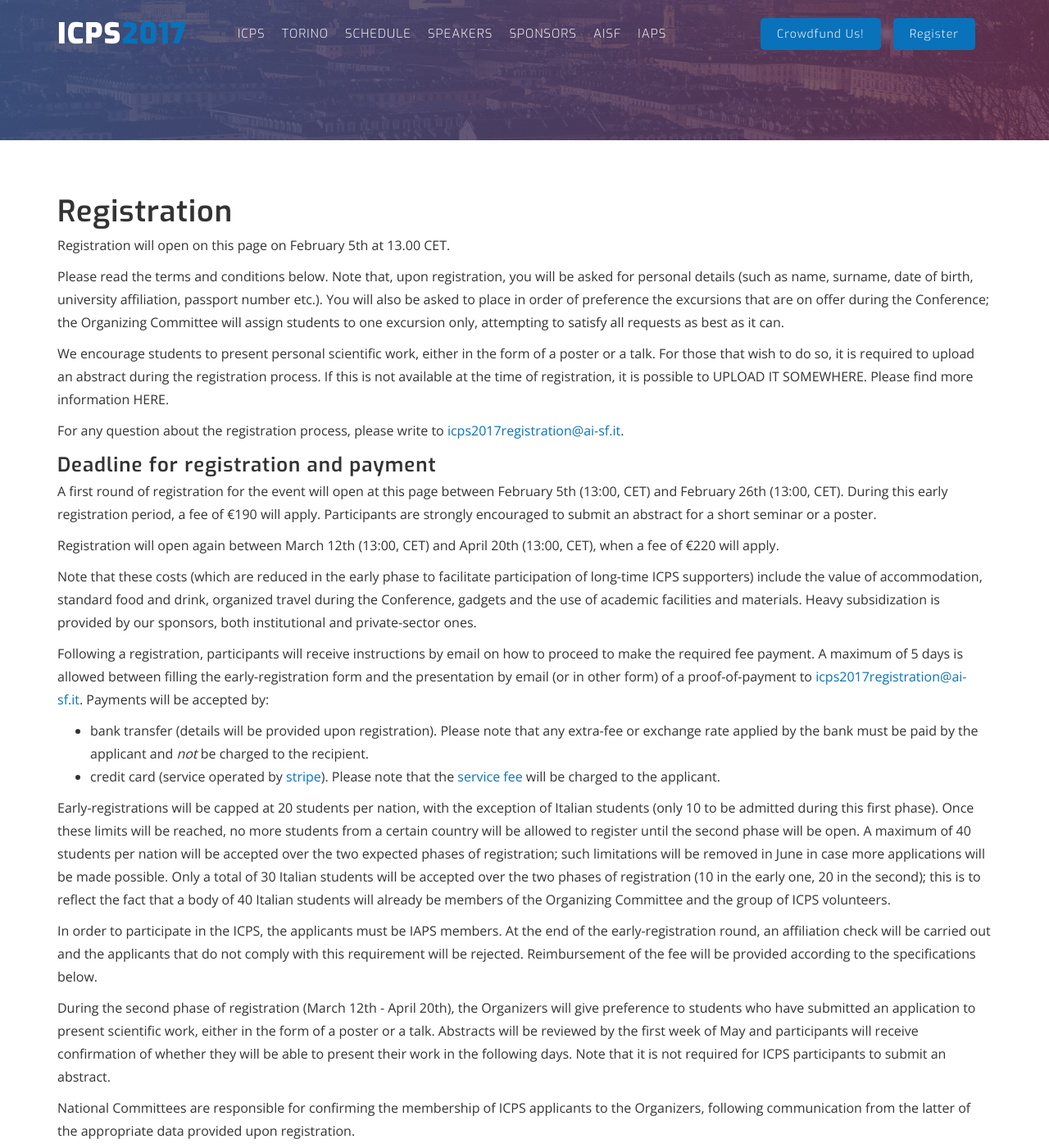
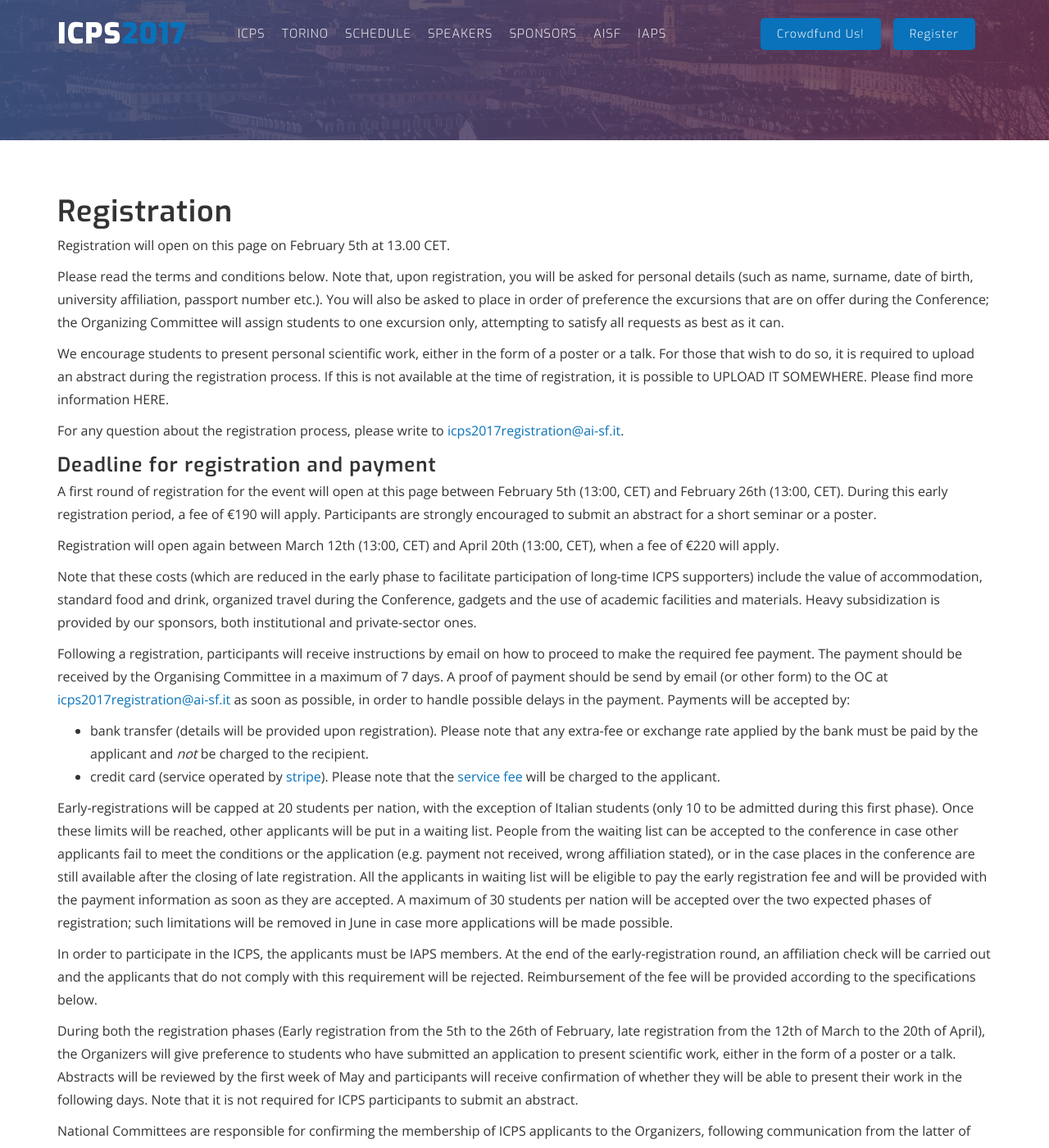
Before and after one commit to ICPS2017/ICPS2017.github.io, a Jekyll site: the page built from registration.html, in a window 1280 px wide and 1400 px high. Shown: the whole window at 82% size. Built offline with Jekyll 4.4.1, drawn with Linux system fonts in a browser that asks for light colours; nearby versions of some CDN libraries.

Commit message:
update terms and conditions

```diff
--- a/registration.html
+++ b/registration.html
@@ -18,14 +18,14 @@ permalink: /reg00
 a short seminar or a poster.</p>
       <p>Registration will open again between March 12th (13:00, CET) and April 20th (13:00, CET), when a fee of €220 will apply.<p>
       <p>Note that these costs (which are reduced in the early phase to facilitate participation of long-time ICPS supporters) include the value of accommodation, standard food and drink, organized travel during the Conference, gadgets and the use of academic facilities and materials. Heavy subsidization is provided by our sponsors, both institutional and private-sector ones.</p>
-      <p>Following a registration, participants will receive instructions by email on how to proceed to make the required fee payment. A maximum of 5 days is allowed between filling the early-registration form and the presentation by email (or in other form) of a proof-of-payment to <a href="mailto:icps2017registration@ai-sf.it">icps2017registration@ai-sf.it</a>. Payments will be accepted by:
+      <p>Following a registration, participants will receive instructions by email on how to proceed to make the required fee payment. The payment should be received by the Organising Committee in a maximum of 7 days. A proof of payment should be send by email (or other form) to the OC at <a href="mailto:icps2017registration@ai-sf.it">icps2017registration@ai-sf.it</a> as soon as possible, in order to handle possible delays in the payment. Payments will be accepted by:
 	<ul class="bigul">
 	  <li>bank transfer (details will be provided upon registration). Please note that any extra-fee or exchange rate applied by the bank must be paid by the applicant and <em>not</em> be charged to the recipient.</li>
 	  <li>credit card (service operated by <a href="https://stripe.com">stripe</a>). Please note that the <a href="https://stripe.com/it/pricing">service fee</a> will be charged to the applicant.</li>
       </ul></p>
-      <p>Early-registrations will be capped at 20 students per nation, with the exception of Italian students (only 10 to be admitted during this first phase). Once these limits will be reached, no more students from a certain country will be allowed to register until the second phase will be open. A maximum of 40 students per nation will be accepted over the two expected phases of registration; such limitations will be removed in June in case more applications will be made possible. Only a total of 30 Italian students will be accepted over the two phases of registration (10 in the early one, 20 in the second); this is to reflect the fact that a body of 40 Italian students will already be members of the Organizing Committee and the group of ICPS volunteers.</p>
+      <p>Early-registrations will be capped at 20 students per nation, with the exception of Italian students (only 10 to be admitted during this first phase). Once these limits will be reached, other applicants will be put in a waiting list. People from the waiting list can be accepted to the conference in case other applicants fail to meet the conditions or the application (e.g. payment not received, wrong affiliation stated), or in the case places in the conference are still available after the closing of late registration. All the applicants in waiting list will be eligible to pay the early registration fee and will be provided with the payment information as soon as they are accepted. A maximum of 30 students per nation will be accepted over the two expected phases of registration; such limitations will be removed in June in case more applications will be made possible.</p>
       <p>In order to participate in the ICPS, the applicants must be IAPS members. At the end of the early-registration round, an affiliation check will be carried out and the applicants that do not comply with this requirement will be rejected. Reimbursement of the fee will be provided according to the specifications below.</p>
-      <p>During the second phase of registration (March 12th - April 20th), the Organizers will give preference to students who have submitted an application to present scientific work, either in the form of a poster or a talk. Abstracts will be reviewed by the first week of May and participants will receive confirmation of whether they will be able to present their work in the following days. Note that it is not required for ICPS participants to submit an abstract.</p>
+      <p>During both the registration phases (Early registration from the 5th to the 26th of February, late registration from the 12th of March to the 20th of April), the Organizers will give preference to students who have submitted an application to present scientific work, either in the form of a poster or a talk. Abstracts will be reviewed by the first week of May and participants will receive confirmation of whether they will be able to present their work in the following days. Note that it is not required for ICPS participants to submit an abstract.</p>
       <p>National Committees are responsible for confirming the membership of ICPS applicants to the Organizers, following communication from the latter of the appropriate data provided upon registration.</p>
 
 
@@ -41,7 +41,6 @@ a short seminar or a poster.</p>
       <p>You accept that the organizing committee cannot be made responsible for the content of any talk, poster, workshop, excursion or similar activity, other than for those that are directly handled by it.</p>
       <p>You accept to sign a disclaimer, at your arrival, that relieves the Organizing Committee, IAPS and AISF from all responsibilities of any damage that you may cause in the Residences and in the Conference venues. You accept to give a deposit against any damage you may cause in the Residences. You will be refunded the total amount of the deposit at the end of the Conference, provided no damage has occurred, as specified in the disclaimer.</p>
       <p>You accept that, in case of cancellation by a participant, the Organizing Committee will provide a reimbursement only up to June 1st. Before this date, any reimbursement will be made with the exception of a €20 fee, which will be kept for administrational purposes. No reimbursement will be given for membership fees under any circumstances.  </p>
-      <p>
       <p>The present terms and conditions are governed by the laws of the Republic of Italy. </p>
     </article>
   </div>
```
